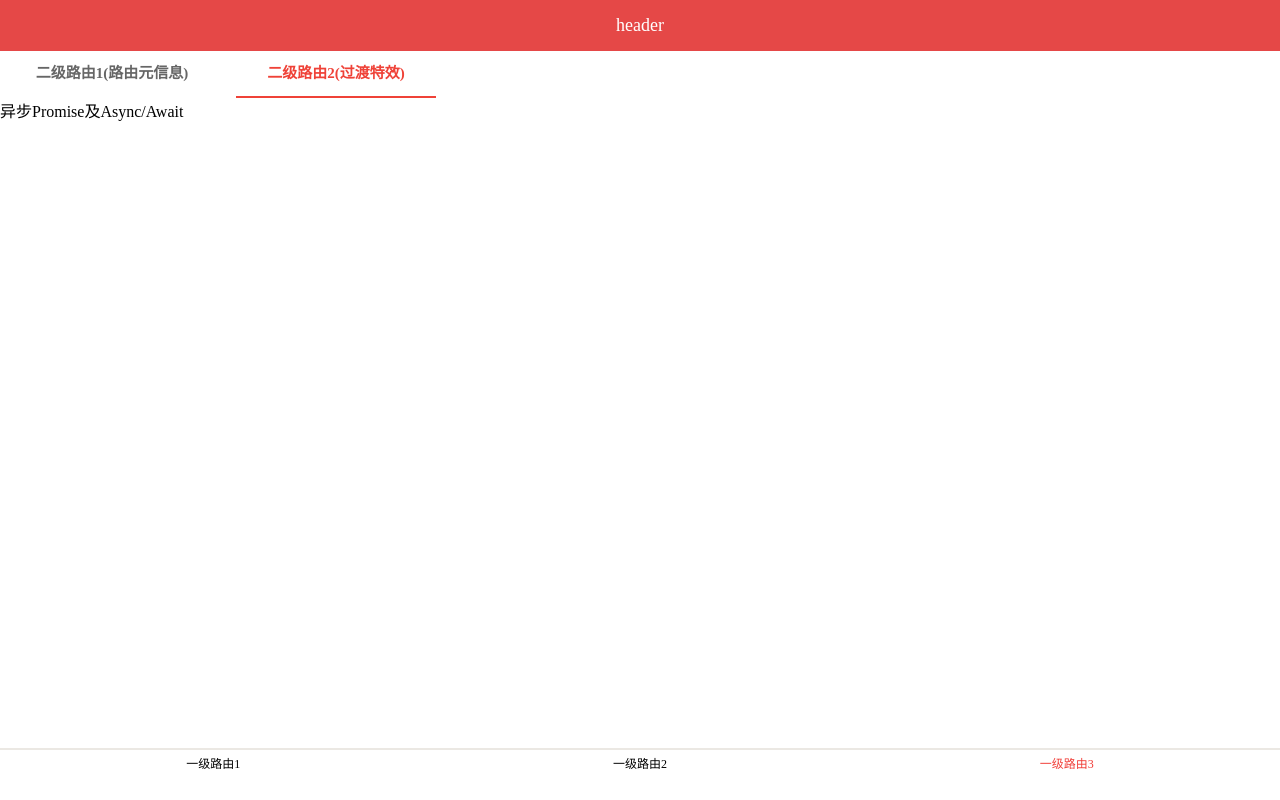
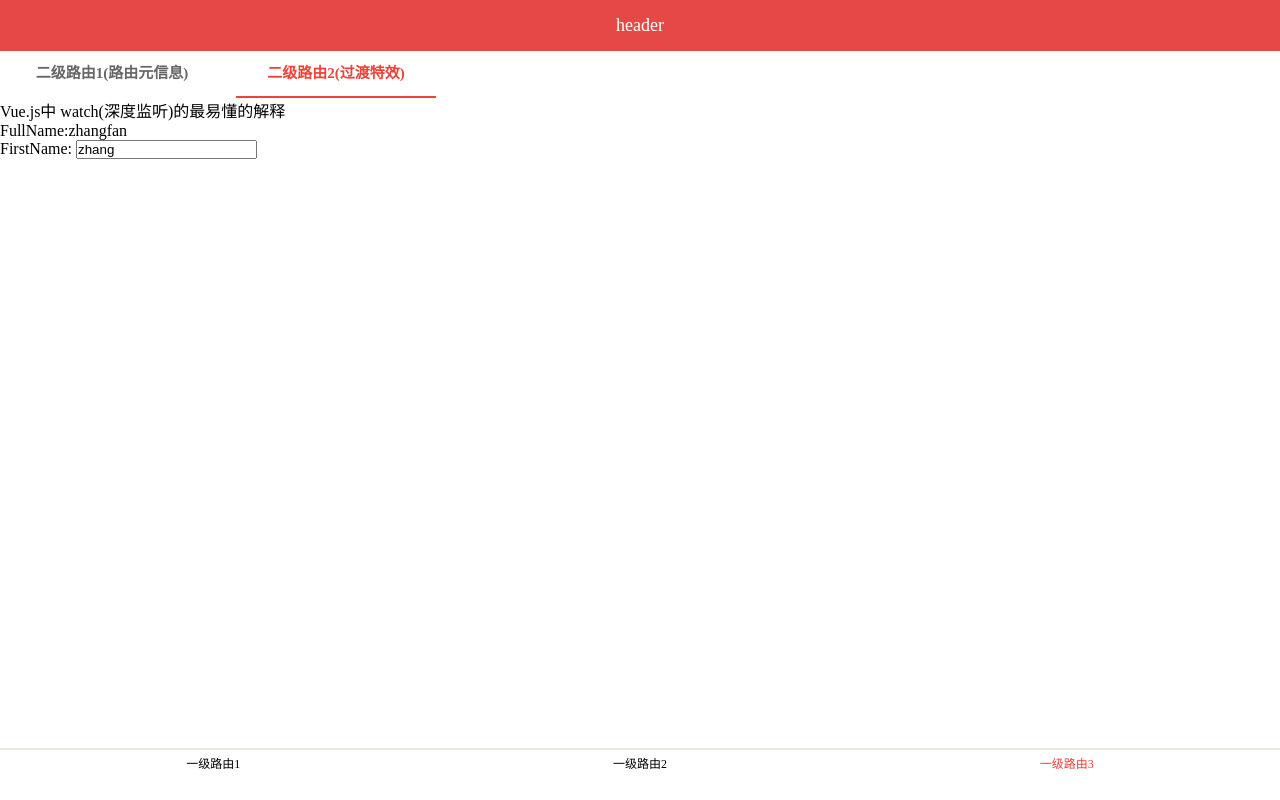
Before and after one commit to andyzhang0511/ROUTER_STUDY_DEMO, a Vue app in the folder routerStudy/: page /mine/mineErjiTwo in a window 1280 px wide. Built offline with nearby package versions, Linux system fonts and the light colour scheme.

Commit message:
watch深入用法

```diff
--- a/routerStudy/src/components/mineErjiTwo/index.vue
+++ b/routerStudy/src/components/mineErjiTwo/index.vue
@@ -1,21 +1,40 @@
 <template>
-    <div>
-        异步Promise及Async/Await
-    </div>
+  <div>
+    <p>Vue.js中 watch(深度监听)的最易懂的解释</p>
+    <p>FullName:{{ fullName }}</p>
+    <p>
+      FirstName:
+      <input type="text" v-model="firstName" />
+    </p>
+  </div>
 </template>
 
 <script>
 export default {
-
-    data () {
-        return {
-
-        }
-    },
-    methods: {
-
+  data() {
+    return {
+      fullName: "",
+      firstName: "zhang",
+      lastName: "fan"
+    };
+  },
+  watch: {
+    // firstName(newName, oldName) {
+    //     this.fullName = newName + '' + this.lastName
+    // }
+    // 这里 watch 的一个特点是，最初绑定的时候是不会执行的，要等到 firstName 改变时才执行监听计算。
+    // 那我们想要一开始就让他最初绑定的时候就执行改怎么办呢？
+    // 我们需要修改一下我们的 watch 写法，修改过后的 watch 代码如下：
+    firstName: {
+      handler(newName, oldName) {
+        this.fullName = newName + "" + this.lastName;
+      },
+      // 代表在wacth里声明了firstName这个方法之后立即先去执行handler方法
+      immediate: true
     }
-}
+  },
+  methods: {}
+};
 </script>
 
 <style lang="scss" scoped>
--- a/routerStudy/src/components/movieErjiTwo/index.vue
+++ b/routerStudy/src/components/movieErjiTwo/index.vue
@@ -6,10 +6,8 @@
         <p>3.接受参数使用this.$router后面就是搭配路由的名称就能获取到参数的值</p>
         <p style="color:red">当前子路由的id值是:  {{b}}</p>
         <!-- <p>{{this.$route.query.id}}</p> -->
-
     </div>
 </template>
-
 <script>
 export default {
     data () {
```
Also changed, not shown: routerStudy/src/components/foot/index.vue (line endings or trailing spaces).
